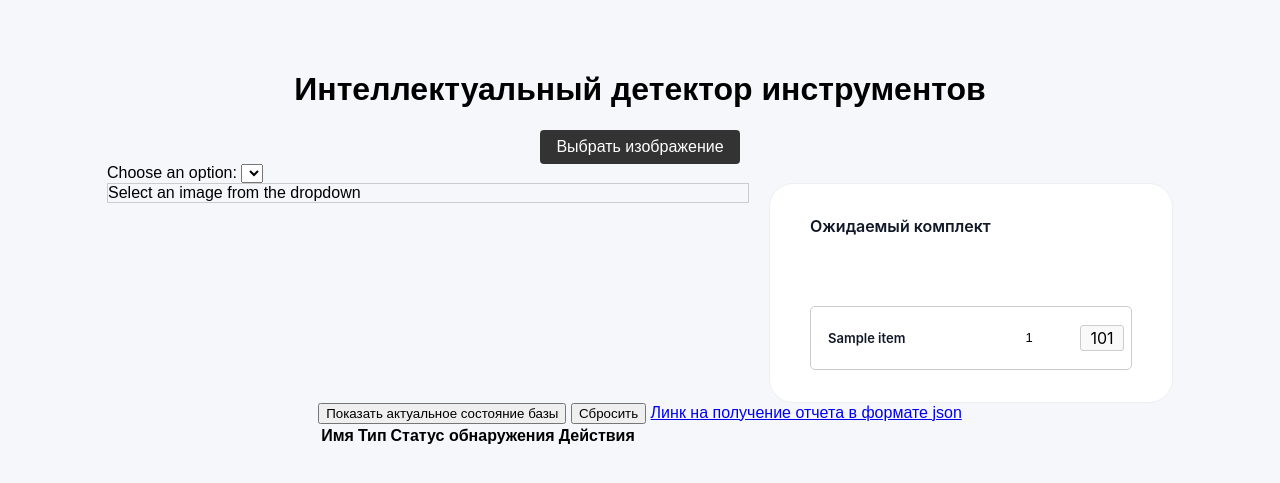
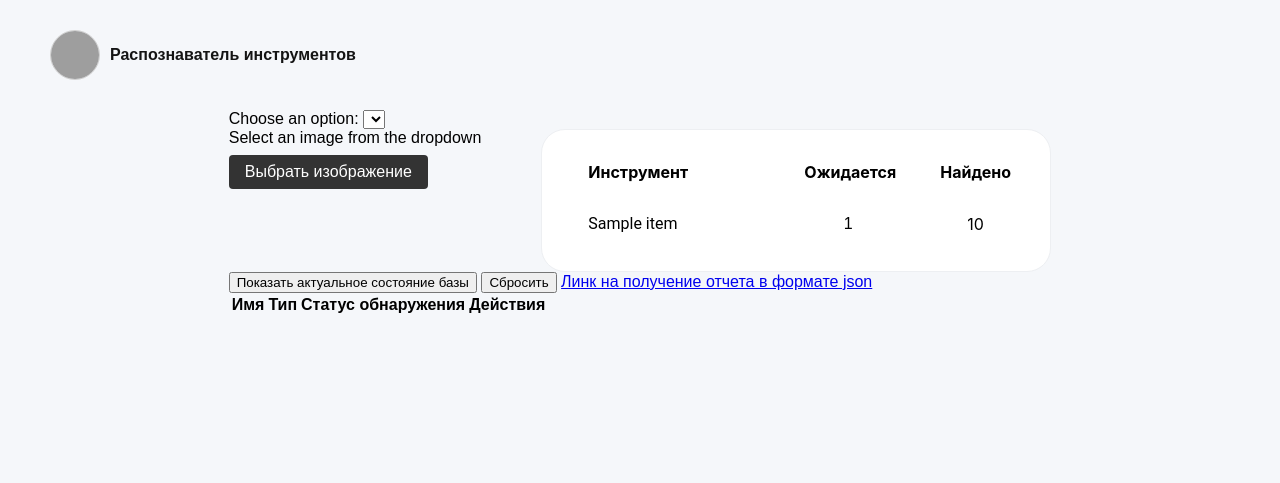
Before and after one commit to glebzadorozhnyi/lct_aeroflot_2025, a Flask app: template templates/home.html in a window 1280 px wide. Shown: the top 483 px of the page. Run offline with Flask 3, Linux system fonts and the light colour scheme; the template is opened without the code that fills it: most values are stand-ins (such as "Sample title", 1, 10 or a date in 2020); lists and menus that the app fills with data are empty; parts of the project's set-up code (start-up, migrations or seed data) failed here and were passed over; grey boxes are pictures that could not be loaded.

Commit message:
табличка доделана, красота наводится

```diff
--- a/templates/home.html
+++ b/templates/home.html
@@ -7,7 +7,7 @@
     <style>
         body {
             font-family: Arial, sans-serif;
-            margin: 50px;
+            margin: 90px;
             display: flex;
             flex-direction: column;
             align-items: center;
@@ -16,15 +16,18 @@
         input[type="file"] {
             margin-bottom: 20px;
         }
-        img {
-            max-width: 80%;
-            border: 2px solid #ccc;
-            border-radius: 8px;
-            margin-top: 20px;
+
+        #imgFrame img {
+            height: 500px;      /* фиксированная высота */
+            width: auto;         /* сохраняем пропорции */
+            display: block;
+            margin: 0 auto;      /* по центру горизонтально */
+            border-radius: 24px; /* скруглённые края */
         }
         .cart-panel{
           display: inline-flex;
-          padding: 32px 40px;
+          padding: 32px 34px;
+          width: 510px;
           align-items: flex-start;
           gap: 64px;
           font-family: Inter, system-ui, -apple-system, "Segoe UI", Roboto, "Helvetica Neue", Arial;
@@ -49,20 +52,15 @@
           display: flex;
           flex-direction: column;
           gap: 10px;
-          max-height: 55vh;
+          max-height: 75vh;
           overflow: auto;
           padding-right: 6px;
         }
 
         .cart-row{
-          display: grid;
-          grid-template-columns: 48px 1fr auto;
-          gap: 8px;
-          height: 28px;
-          align-items: center;
-          padding: 6px;
-          border-radius: 8px;
-          border: 1px solid transparent;
+          display: flex;
+          align-items: center;   /* вертикальное центрирование */
+          gap: 5px;              /* расстояние между элементами */
         }
 
         .cart-thumb{
@@ -132,16 +130,14 @@
           border: 1px solid var(--border);
           border-radius: 6px;
           padding: 4px;
-          font-size: 13px;
+          font-size: 16px;
         }
         .qty-text {
           display: inline-block;
           min-width: 30px;
           text-align: center;
-          border: 1px solid #ccc;
-          border-radius: 3px;
           padding: 2px 6px;
-          background-color: #f9f9f9;
+          font-size: 16px;
         }
 
         .row-subtotal{
@@ -152,6 +148,14 @@
           margin-left: 6px;
           min-width: 64px;
           text-align: right;
+        }
+        .row-name {
+            width: 160px;
+            padding: 6px 12px;
+            border-radius: 12px;
+            display: inline-block;       /* ширина под содержимое */
+            font-size: 16px;
+            font-family: Roboto, Arial, sans-serif;
         }
 
         /* footer */
@@ -184,15 +188,17 @@
     </style>
 </head>
 <body>
-    <h1>Интеллектуальный детектор инструментов</h1>
-    <label for="fileInput" style="cursor: pointer; background-color: #333333; color: white; padding: 8px 16px; border-radius: 4px;">
-        Выбрать изображение
-    </label>
-    <input type="file" multiple id="fileInput"  accept="image/*" style="display: none;">
+    <div style="position: absolute; top: 30px; left: 50px; display: flex; align-items: center; gap: 10px;">
+        <img src="static/otvertka.png" style="width:48px; height:48px; border-radius:50px; border:1px #D0D0D0 solid;">
+        <span style="font-size:16px; font-weight:700; color:#141414; ">Распознаватель инструментов</span>
+    </div>
+
     <div class="selector_frame" style="
                     max-height: 80vh;
+                    margin-top:20px;
 
     ">
+
 
     <label for="mySelect">Choose an option:</label>
       <!-- <div> -->
@@ -204,55 +210,51 @@
 
 
 
-      <div id="imgFrame" style="
-            max-height: 80vh;
-            width: 50vw;
-            height: auto;
-            border: 1px solid #ccc;
-            display: block; ">
-        <!-- <img src="http://localhost:8000/results/86deabba7e29be33e6ed2bfa64a64eff_example_3.png">  </img> -->
+    <div style="display: flex; gap: 60px; max-width: 100%; align-items: flex-start;">
+
+    <div>
+        <!-- Контейнер для изображения -->
+        <div id="imgFrame"></div>
+
+        <!-- Кнопка под изображением -->
+        <label for="fileInput" style="cursor: pointer; background-color: #333333; color: white; padding: 8px 16px; border-radius: 4px; display: inline-block; margin-top: 8px;">
+            Выбрать изображение
+        </label>
+        <input type="file" multiple id="fileInput" accept="image/*" style="display: none;">
     </div>
 
+
     <div class="cart-panel" id="cartPanel">
-      <h3 class="cart-title">Ожидаемый комплект</h3>
 
 
+        <div class="cart-list" style="display: grid; grid-template-columns: 2fr 2fr 1fr; gap: 44px; align-items: center; row-gap: 26px; ">
 
+  <!-- Заголовки -->
+          <div style="font-weight: 700; padding: 0px 12px">Инструмент</div>
+          <div style="font-weight: 700;">Ожидается</div>
+          <div style="font-weight: 700;">Найдено</div>
 
-        <div class="cart-list" style="
-            max-height: 80vh;
-            overflow-y: auto;
-            border: 1px solid #ccc;
-            border-radius: 5px;
-            padding: 10px;
-            width: 300px;
-            display: block; /* важно для правильного выравнивания */
-        ">
+  <!-- Строки товаров -->
           {% for item in cart_items %}
-          <div class="cart-row" data-id="{{ item.id }}">
-          <div class="cart-info">
-          <div class="cart-name">{{ item.name }}</div>
+                <div id="row_{{ loop.index }}" class="row-name">{{ item.name }}</div>
+
+                <div class= "cart-row" style="display: flex; align-items: center;">
+                  <button class="qty-btn minus" type="button" aria-label="Уменьшить">−</button>
+                  <input id="table_{{ loop.index }}1" class="qty-input" type="text" inputmode="numeric" pattern="[0-9]*" value="1" aria-label="Количество">
+                  <button class="qty-btn plus" type="button" aria-label="Увеличить">+</button>
                 </div>
 
-            <div class="qty-control" role="group" aria-label="Количество инструмента {{ item.id }}">
-              <button class="qty-btn minus" type="button" aria-label="Уменьшить">−</button>
-
-              <!-- уникальный id для input -->
-              <input id="table_{{ loop.index }}1" class="qty-input" type="text"
-                     inputmode="numeric" pattern="[0-9]*"
-                     value="1" aria-label="Количество">
-
-              <button class="qty-btn plus" type="button" aria-label="Увеличить">+</button>
-
-              <!-- уникальный id для span -->
-              <span id="table_{{ loop.index }}2" class="qty-text">{{ item.qty }}1</span>
-            </div>
+                <div style="text-align: center;">
+                  <span id="table_{{ loop.index }}2" class="qty-text">{{ item.qty }}</span>
                 </div>
           {% endfor %}
+
         </div>
+
 
       </div>
     </div>
+
 
  </div>
     <div>
@@ -270,6 +272,22 @@
 
         const resultImg = document.getElementById('resultImg');
         // import { refreshImageOfMain, refreshFileSelector } from '/static/main.js'
+
+        function highlightDifferences() {
+            for (let i = 1; i <= 11; i++) {
+                const input = document.getElementById(`table_${i}1`);
+                const span = document.getElementById(`table_${i}2`);
+                const row = document.getElementById(`row_${i}`);
+
+                if (!input || !span || !row) continue; // на всякий случай
+
+                if (input.value != span.textContent) {
+                    row.style.backgroundColor = "#ffcccc"; // красный фон
+                } else {
+                    row.style.backgroundColor = "#ffffff"; // белый фон
+                }
+            }
+        }
 
 
         document.addEventListener("DOMContentLoaded", function() {
@@ -294,6 +312,7 @@
               let qty = parseInt(input.value) || 0;
               qty += 1;
               input.value = qty;
+              highlightDifferences();
 
               // Триггерим событие change, если есть обработчики пересчета
               input.dispatchEvent(new Event('change'));
@@ -319,6 +338,7 @@
               qty -= 1;
               if (qty < 0) qty = 0
               input.value = qty;
+              highlightDifferences();
 
               // Триггерим событие change, если есть обработчики пересчета
               input.dispatchEvent(new Event('change'));
```
Lines whose indentation alone changed are shown as unchanged.
